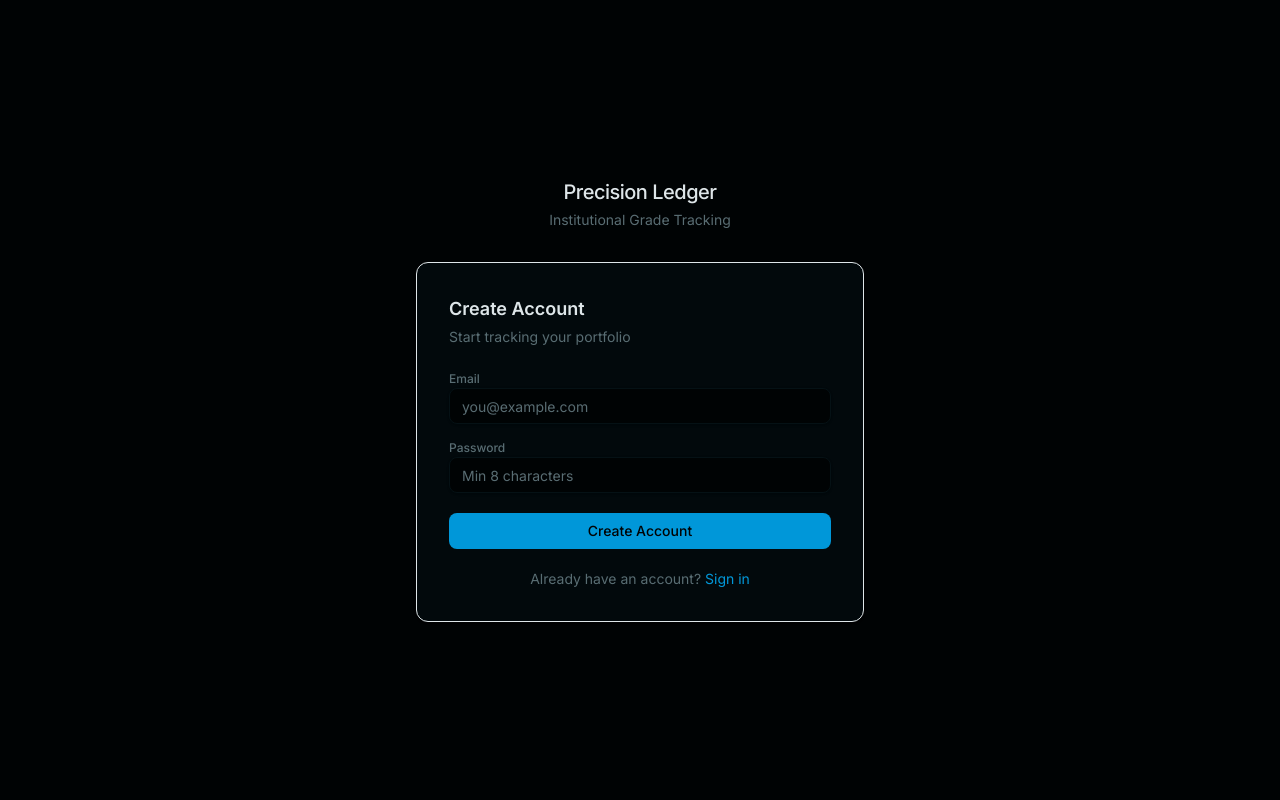
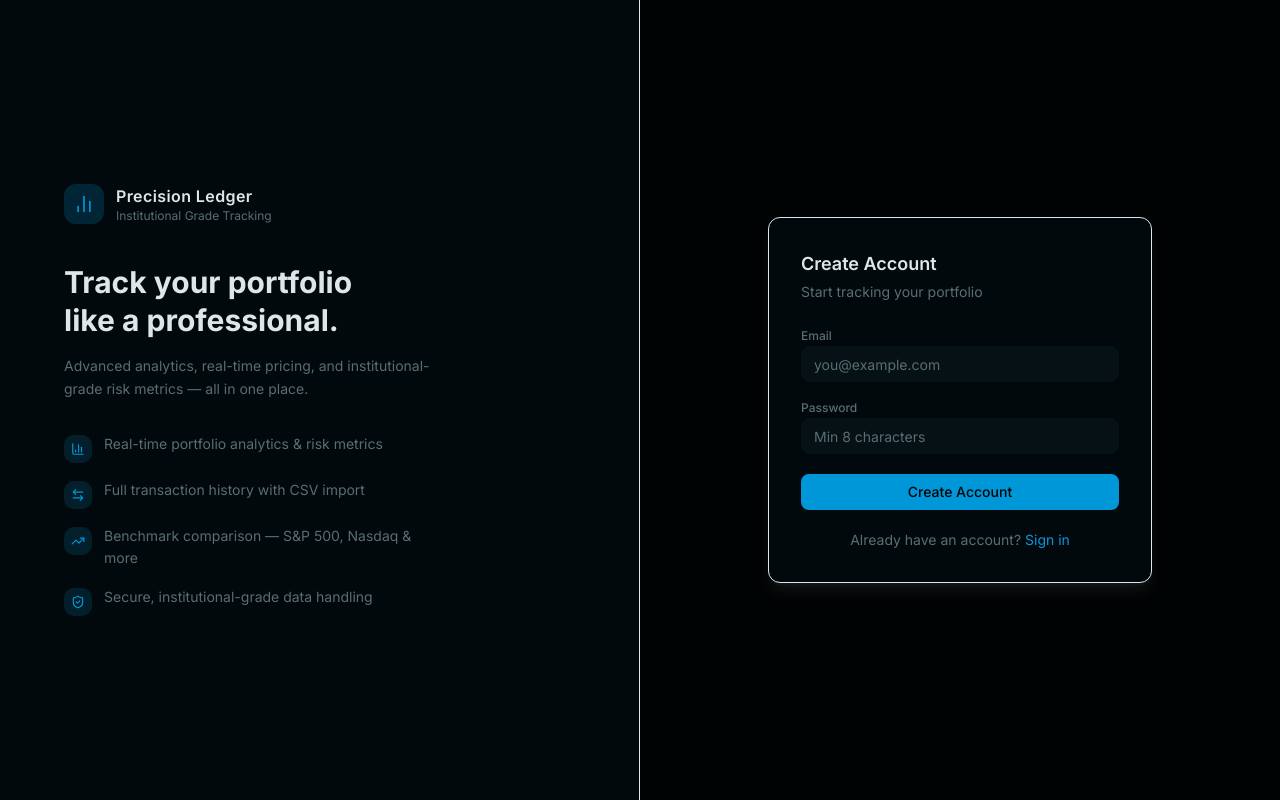
Before and after one commit to deleastra/portfolio-tracker-frontend, a React (Vite) app: page /register in a window 1280 px wide. Built offline with nearby package versions, Linux system fonts and the light colour scheme; no server answers.

Commit message:
refactor: update layouts and UI components to align with new theme and cookie-based auth

```diff
--- a/src/components/layout/AuthLayout.tsx
+++ b/src/components/layout/AuthLayout.tsx
@@ -1,17 +1,73 @@
 import { Outlet } from '@tanstack/react-router'
+import { BarChart2, ShieldCheck, BarChart3, ArrowLeftRight, TrendingUp } from 'lucide-react'
+
+const FEATURES = [
+  { icon: BarChart3, text: 'Real-time portfolio analytics & risk metrics' },
+  { icon: ArrowLeftRight, text: 'Full transaction history with CSV import' },
+  { icon: TrendingUp, text: 'Benchmark comparison — S&P 500, Nasdaq & more' },
+  { icon: ShieldCheck, text: 'Secure, institutional-grade data handling' },
+]
 
 export function AuthLayout() {
   return (
-    <div className="min-h-screen flex items-center justify-center bg-background">
-      <div className="w-full max-w-md">
-        <div className="text-center mb-8">
-          <div className="text-xl font-medium text-foreground tracking-tight">
-            Precision Ledger
+    <div className="min-h-screen flex flex-col lg:flex-row bg-background">
+      {/* Left brand panel — desktop only */}
+      <div className="hidden lg:flex lg:w-1/2 flex-col justify-center px-16 py-12 bg-card border-r border-border relative overflow-hidden">
+        {/* Decorative grid */}
+        <div
+          className="absolute inset-0 opacity-[0.04]"
+          style={{
+            backgroundImage: 'linear-gradient(var(--border) 1px, transparent 1px), linear-gradient(90deg, var(--border) 1px, transparent 1px)',
+            backgroundSize: '40px 40px',
+          }}
+        />
+        <div className="relative z-10 max-w-sm">
+          {/* Logo */}
+          <div className="flex items-center gap-3 mb-10">
+            <div className="h-10 w-10 rounded-xl bg-primary/20 flex items-center justify-center">
+              <BarChart2 className="h-5 w-5 text-primary" />
+            </div>
+            <div>
+              <div className="text-base font-semibold tracking-wide text-foreground">Precision Ledger</div>
+              <div className="text-xs text-muted-foreground">Institutional Grade Tracking</div>
+            </div>
           </div>
-          <div className="text-sm text-muted-foreground mt-1">Institutional Grade Tracking</div>
+
+          <h1 className="text-3xl font-bold text-foreground leading-tight mb-4">
+            Track your portfolio<br />like a professional.
+          </h1>
+          <p className="text-muted-foreground text-sm leading-relaxed mb-8">
+            Advanced analytics, real-time pricing, and institutional-grade risk metrics — all in one place.
+          </p>
+
+          <ul className="space-y-4">
+            {FEATURES.map(({ icon: Icon, text }) => (
+              <li key={text} className="flex items-start gap-3">
+                <div className="h-7 w-7 rounded-lg bg-primary/15 flex items-center justify-center shrink-0 mt-0.5">
+                  <Icon className="h-3.5 w-3.5 text-primary" />
+                </div>
+                <span className="text-sm text-muted-foreground leading-relaxed">{text}</span>
+              </li>
+            ))}
+          </ul>
         </div>
-        <div className="card bg-card border border-border rounded-xl shadow-sm">
-          <div className="card-body p-8">
+      </div>
+
+      {/* Right form panel */}
+      <div className="flex-1 flex flex-col items-center justify-center p-6 lg:p-12">
+        {/* Mobile brand header */}
+        <div className="flex items-center gap-2.5 mb-8 lg:hidden">
+          <div className="h-8 w-8 rounded-lg bg-primary/20 flex items-center justify-center">
+            <BarChart2 className="h-4 w-4 text-primary" />
+          </div>
+          <div>
+            <div className="text-sm font-semibold tracking-wide text-foreground">Precision Ledger</div>
+            <div className="text-[11px] text-muted-foreground">Institutional Grade Tracking</div>
+          </div>
+        </div>
+
+        <div className="w-full max-w-sm">
+          <div className="rounded-xl border border-border bg-card shadow-lg shadow-foreground/8 p-8">
             <Outlet />
           </div>
         </div>
--- a/src/components/layout/RootLayout.tsx
+++ b/src/components/layout/RootLayout.tsx
@@ -1,5 +1,9 @@
+import { useState } from 'react'
 import { Link, Outlet, useRouterState } from '@tanstack/react-router'
-import { LogOut, Sun, Moon, BarChart3, ArrowLeftRight, PieChart, Sparkles } from 'lucide-react'
+import {
+  LogOut, Sun, Moon, BarChart3, ArrowLeftRight, PieChart,
+  Sparkles, BarChart2, Menu, X,
+} from 'lucide-react'
 import { useLogout } from '@/hooks/useAuth'
 import { useTheme } from '@/hooks/useTheme'
 import { Button } from '@/components/ui/button'
@@ -14,21 +18,58 @@ export function RootLayout() {
   const logout = useLogout()
   const { location } = useRouterState()
   const { theme, toggleTheme } = useTheme()
+  const [sidebarOpen, setSidebarOpen] = useState(false)
+
+  const themeIcon = theme === 'dark'
+    ? <Sun className="h-4 w-4" />
+    : theme === 'light'
+    ? <Moon className="h-4 w-4" />
+    : <Sparkles className="h-4 w-4" />
+  const themeLabel = theme === 'dark' ? 'Light Mode' : theme === 'light' ? 'Dark Mode' : 'Pastel Mode'
 
   return (
     <div className="flex h-screen bg-background text-foreground overflow-hidden">
+      {/* Mobile backdrop */}
+      {sidebarOpen && (
+        <div
+          className="fixed inset-0 bg-foreground/30 z-40 md:hidden"
+          onClick={() => setSidebarOpen(false)}
+        />
+      )}
+
       {/* Sidebar */}
-      <aside className="w-56 flex-shrink-0 flex flex-col bg-card border-r border-border">
+      <aside
+        className={`fixed inset-y-0 left-0 z-50 flex flex-col w-56 shrink-0 border-r border-border transition-transform duration-300 md:relative md:translate-x-0 ${
+          sidebarOpen ? 'translate-x-0' : '-translate-x-full md:translate-x-0'
+        }`}
+        style={{ backgroundColor: 'var(--sidebar-bg)' }}
+      >
         {/* Brand */}
-        <div className="px-6 py-5 border-b border-border">
-          <div className="text-sm text-muted-foreground font-medium tracking-widest uppercase">
-            Precision Ledger
+        <div className="px-5 py-5 border-b border-border flex items-center justify-between">
+          <div className="flex items-center gap-2.5">
+            <div className="h-7 w-7 rounded-md bg-primary/20 flex items-center justify-center shrink-0">
+              <BarChart2 className="h-4 w-4 text-primary" />
+            </div>
+            <div>
+              <div className="text-xs font-semibold tracking-widest uppercase text-foreground leading-none">
+                Precision Ledger
+              </div>
+              <div className="text-[10px] text-muted-foreground mt-0.5 leading-none">
+                {theme === 'pastel' ? 'Happy Trading ✦' : 'Institutional Grade'}
+              </div>
+            </div>
           </div>
-          <div className="text-xs text-muted-foreground/60 mt-0.5">Institutional Grade</div>
+          <button
+            className="md:hidden text-muted-foreground hover:text-foreground transition-colors"
+            onClick={() => setSidebarOpen(false)}
+            aria-label="Close sidebar"
+          >
+            <X className="h-4 w-4" />
+          </button>
         </div>
 
         {/* Nav */}
-        <nav className="flex-1 px-3 py-4 space-y-1">
+        <nav className="flex-1 px-3 py-4 space-y-0.5">
           {NAV_ITEMS.map(({ to, label, icon: Icon }) => {
             const active =
               to === '/'
@@ -38,13 +79,14 @@ export function RootLayout() {
               <Link
                 key={to}
                 to={to}
-                className={`flex items-center gap-3 px-3 py-2.5 rounded-lg text-sm transition-colors ${
+                onClick={() => setSidebarOpen(false)}
+                className={`flex items-center gap-3 px-3 py-2.5 rounded-lg text-sm transition-colors cursor-pointer ${
                   active
-                    ? 'bg-primary/10 text-primary font-medium'
-                    : 'text-muted-foreground hover:bg-accent hover:text-foreground'
+                    ? 'bg-primary/15 text-primary font-medium border-l-2 border-primary -ml-px pl-2.75'
+                    : 'text-muted-foreground hover:bg-accent hover:text-foreground border-l-2 border-transparent -ml-px pl-2.75'
                 }`}
               >
-                <Icon className="h-4 w-4" />
+                <Icon className="h-4 w-4 shrink-0" />
                 {label}
               </Link>
             )
@@ -52,21 +94,21 @@ export function RootLayout() {
         </nav>
 
         {/* Theme toggle + Logout */}
-        <div className="px-3 py-4 border-t border-border space-y-1">
+        <div className="px-3 py-4 border-t border-border space-y-0.5">
           <Button
             variant="ghost"
             size="sm"
             onClick={toggleTheme}
-            className="w-full justify-start gap-3 text-muted-foreground hover:text-foreground"
+            className="w-full justify-start gap-3 text-muted-foreground hover:text-foreground cursor-pointer"
           >
-            {theme === 'dark' ? <Sun className="h-4 w-4" /> : theme === 'pastel' ? <Moon className="h-4 w-4" /> : <Sparkles className="h-4 w-4" />}
-            {theme === 'dark' ? 'Light Mode' : theme === 'pastel' ? 'Dark Mode' : 'Pastel Mode'}
+            {themeIcon}
+            {themeLabel}
           </Button>
           <Button
             variant="ghost"
             size="sm"
             onClick={logout}
-            className="w-full justify-start gap-3 text-muted-foreground hover:text-destructive"
+            className="w-full justify-start gap-3 text-muted-foreground hover:text-destructive cursor-pointer"
           >
             <LogOut className="h-4 w-4" /> Sign Out
           </Button>
@@ -74,18 +116,33 @@ export function RootLayout() {
       </aside>
 
       {/* Main */}
-      <div className="flex-1 flex flex-col overflow-hidden">
-        {/* Top ticker bar */}
-        <header className="flex-shrink-0 flex items-center px-6 py-3 border-b border-border bg-card">
-          <div className="flex items-center gap-6 text-xs text-muted-foreground">
-            <span>S&P 500 <span className="text-success">+1.2%</span></span>
-            <span>NASDAQ <span className="text-success">+0.8%</span></span>
-            <span>^NDX <span className="text-destructive">-0.2%</span></span>
+      <div className="flex-1 flex flex-col overflow-hidden md:ml-0">
+        {/* Top ticker bar / header */}
+        <header className="shrink-0 flex items-center px-4 md:px-6 py-3 border-b border-border bg-card gap-4">
+          {/* Mobile hamburger */}
+          <button
+            className="md:hidden text-muted-foreground hover:text-foreground transition-colors cursor-pointer"
+            onClick={() => setSidebarOpen(true)}
+            aria-label="Open sidebar"
+          >
+            <Menu className="h-5 w-5" />
+          </button>
+          {/* Ticker */}
+          <div className="flex items-center gap-3 text-xs text-muted-foreground flex-wrap">
+            <span className="inline-flex items-center gap-1.5 px-2 py-1 rounded-md border border-border/60 bg-background/50">
+              S&amp;P 500 <span className="text-success font-medium">+1.2%</span>
+            </span>
+            <span className="inline-flex items-center gap-1.5 px-2 py-1 rounded-md border border-border/60 bg-background/50">
+              NASDAQ <span className="text-success font-medium">+0.8%</span>
+            </span>
+            <span className="inline-flex items-center gap-1.5 px-2 py-1 rounded-md border border-border/60 bg-background/50">
+              NDX <span className="text-destructive font-medium">-0.2%</span>
+            </span>
           </div>
         </header>
 
         {/* Page content */}
-        <main className="flex-1 overflow-y-auto p-6">
+        <main className="flex-1 overflow-y-auto p-4 md:p-6">
           <Outlet />
         </main>
       </div>
--- a/src/components/ui/button.tsx
+++ b/src/components/ui/button.tsx
@@ -4,7 +4,7 @@ import { cva, type VariantProps } from "class-variance-authority"
 import { cn } from "@/lib/utils"
 
 const buttonVariants = cva(
-  "inline-flex items-center justify-center gap-2 whitespace-nowrap rounded-md text-sm font-medium ring-offset-background transition-colors focus-visible:outline-none focus-visible:ring-2 focus-visible:ring-ring focus-visible:ring-offset-2 disabled:pointer-events-none disabled:opacity-50 [&_svg]:pointer-events-none [&_svg]:size-4 [&_svg]:shrink-0",
+  "inline-flex items-center justify-center gap-2 whitespace-nowrap rounded-md text-sm font-medium ring-offset-background transition-colors focus-visible:outline-none focus-visible:ring-2 focus-visible:ring-ring focus-visible:ring-offset-2 disabled:pointer-events-none disabled:opacity-50 cursor-pointer [&_svg]:pointer-events-none [&_svg]:size-4 [&_svg]:shrink-0",
   {
     variants: {
       variant: {
--- a/src/components/ui/dialog.tsx
+++ b/src/components/ui/dialog.tsx
@@ -18,7 +18,7 @@ const DialogOverlay = React.forwardRef<
   <DialogPrimitive.Overlay
     ref={ref}
     className={cn(
-      "fixed inset-0 z-50 bg-black/60 data-[state=open]:animate-in data-[state=closed]:animate-out data-[state=closed]:fade-out-0 data-[state=open]:fade-in-0",
+      "fixed inset-0 z-50 bg-foreground/30 data-[state=open]:animate-in data-[state=closed]:animate-out data-[state=closed]:fade-out-0 data-[state=open]:fade-in-0",
       className
     )}
     {...props}
--- a/src/components/ui/input.tsx
+++ b/src/components/ui/input.tsx
@@ -7,7 +7,7 @@ const Input = React.forwardRef<HTMLInputElement, React.InputHTMLAttributes<HTMLI
       <input
         type={type}
         className={cn(
-          "flex h-9 w-full rounded-md border border-input bg-background px-3 py-1 text-sm shadow-sm transition-colors file:border-0 file:bg-transparent file:text-sm file:font-medium placeholder:text-muted-foreground focus-visible:outline-none focus-visible:ring-1 focus-visible:ring-ring disabled:cursor-not-allowed disabled:opacity-50",
+          "flex h-9 w-full rounded-md border border-input bg-input px-3 py-1 text-sm shadow-sm transition-colors file:border-0 file:bg-transparent file:text-sm file:font-medium placeholder:text-muted-foreground focus-visible:outline-none focus-visible:ring-1 focus-visible:ring-ring disabled:cursor-not-allowed disabled:opacity-50",
           className
         )}
         ref={ref}
```
